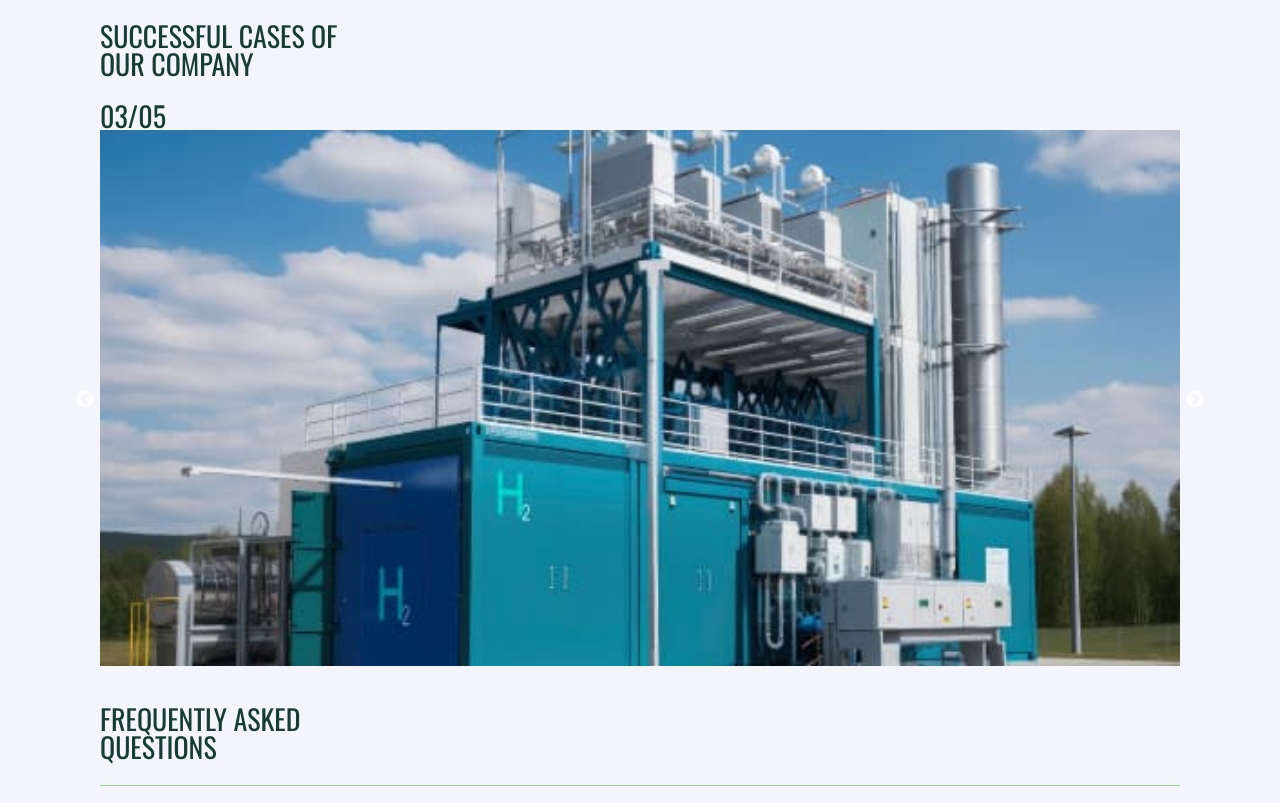
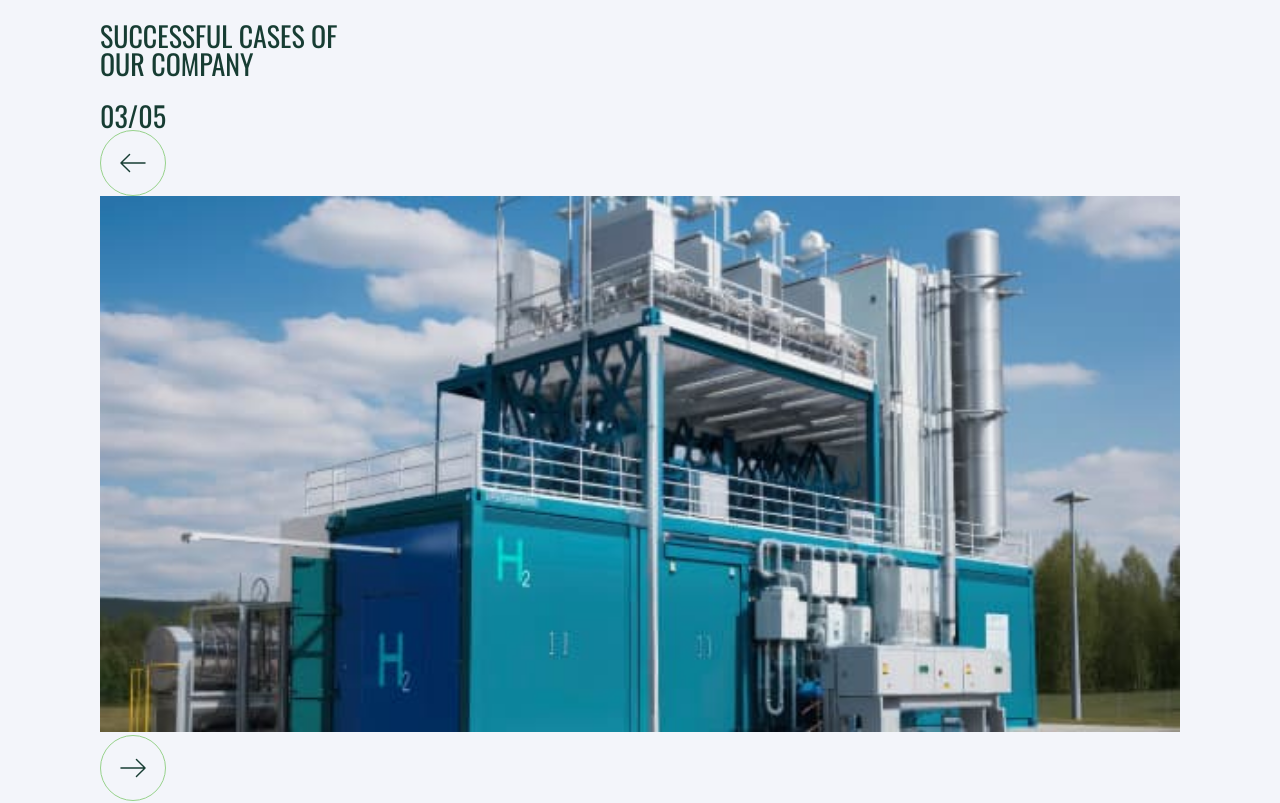
Before and after one commit to SergSmilya/ecosolution, a React (Vite) app: page / in a window 1280 px wide. Shown: the part 1160-1963 px from the top of the page. Built offline with nearby package versions, Linux system fonts and the light colour scheme.

Commit message:
add custom button for slider

```diff
--- a/src/components/SliderComponent/SliderComponent.jsx
+++ b/src/components/SliderComponent/SliderComponent.jsx
@@ -1,5 +1,7 @@
 import { useState } from "react";
 import Slider from "react-slick";
+import SliderNextArrow from "../SliderNextArrow/SliderNextArrow";
+import SliderPrevArrow from "../SliderPrevArrow/SliderPrevArrow";
 import "slick-carousel/slick/slick.css";
 import "slick-carousel/slick/slick-theme.css";
 import style from "./SliderComponent.module.css";
@@ -25,6 +27,9 @@ export default function SliderComponent() {
     autoplay: true,
     autoplaySpeed: 2000,
     cssEase: "linear",
+    arrows: true,
+    nextArrow: <SliderNextArrow />,
+    prevArrow: <SliderPrevArrow />,
     afterChange: (current) => setActiveSlide(current + 1),
   };
 
--- /dev/null
+++ b/src/components/SliderNextArrow/SliderNextArrow.jsx
@@ -0,0 +1,14 @@
+import sprite from "../../assets/imgs/svg/sprite.svg";
+import style from "./SliderNextArrow.module.css";
+
+export default function SliderNextArrow({ onClick }) {
+  const { arrow__button, icon } = style;
+
+  return (
+    <button className={arrow__button} onClick={onClick}>
+      <svg className={icon}>
+        <use href={`${sprite}#arrow-right-slider`} />
+      </svg>
+    </button>
+  );
+}
--- /dev/null
+++ b/src/components/SliderNextArrow/SliderNextArrow.module.css
@@ -0,0 +1,10 @@
+.arrow__button {
+    width: 66px;
+    height: 66px;
+    display: flex;
+    align-items: center;
+    justify-content: center;
+    border-radius: 100px;
+    border: 1px solid var(--primaryGreenColor);
+    padding: 15px;
+}
--- /dev/null
+++ b/src/components/SliderPrevArrow/SliderPrevArrow.jsx
@@ -0,0 +1,14 @@
+import sprite from "../../assets/imgs/svg/sprite.svg";
+import style from "./SliderPrevArrow.module.css";
+
+export default function SliderPrevArrow({ onClick }) {
+  const { arrow__button, icon } = style;
+
+  return (
+    <button className={arrow__button} onClick={onClick}>
+      <svg className={icon}>
+        <use href={`${sprite}#arrow-left-slider`} />
+      </svg>
+    </button>
+  );
+}
--- /dev/null
+++ b/src/components/SliderPrevArrow/SliderPrevArrow.module.css
@@ -0,0 +1,10 @@
+.arrow__button {
+    width: 66px;
+    height: 66px;
+    display: flex;
+    align-items: center;
+    justify-content: center;
+    border-radius: 100px;
+    border: 1px solid var(--primaryGreenColor);
+    padding: 15px;
+}
```
